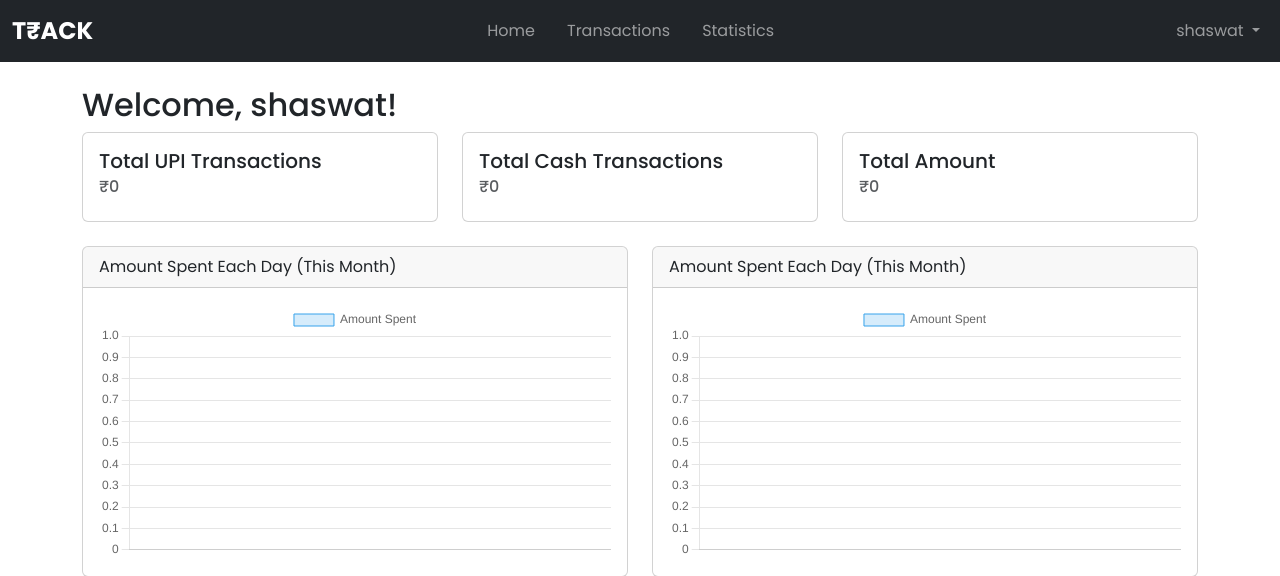
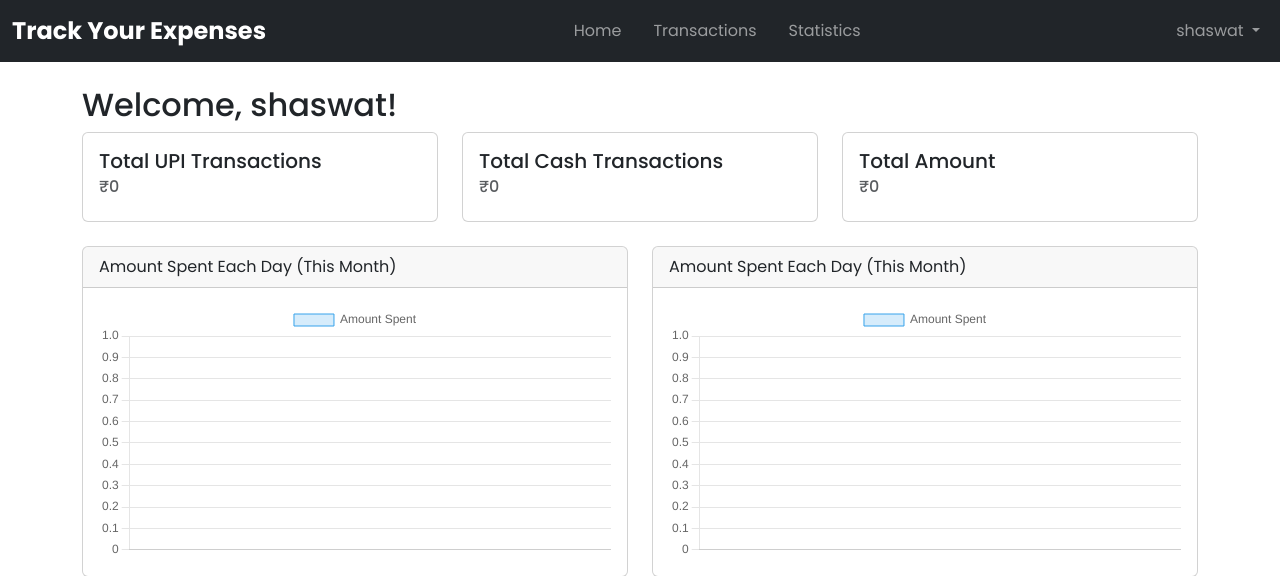
Before and after one commit to shaswat23062004/finance-tracker, a Flask app: page / in a window 1280 px wide. Shown: the top 576 px of the page. Run offline with Flask 3, Linux system fonts and the light colour scheme; a user stored in the database is signed in; data that the repository does not hold is empty; some libraries are stand-ins or nearby versions.

Commit message:
nameChange

```diff
--- a/templates/base.html
+++ b/templates/base.html
@@ -42,7 +42,7 @@
 <body>
     <nav class="navbar navbar-expand-lg navbar-dark bg-dark">
         <div class="container-fluid">
-            <a class="navbar-brand" href="#">T₹ACK</a>
+            <a class="navbar-brand" href="#">Track Your Expenses</a>
             <button class="navbar-toggler" type="button" data-bs-toggle="collapse" data-bs-target="#navbarSupportedContent" aria-controls="navbarSupportedContent" aria-expanded="false" aria-label="Toggle navigation">
                 <span class="navbar-toggler-icon"></span>
             </button>
```
